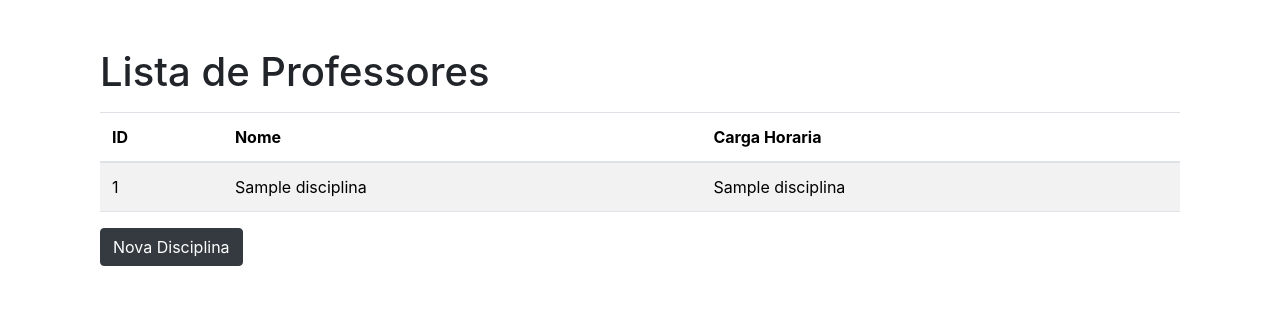
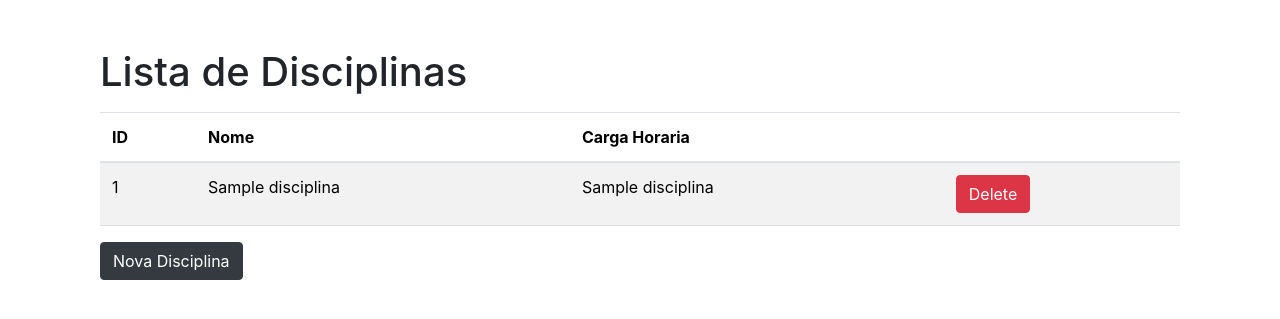
Before and after one commit to R4PTOR-C/QTS, a Flask app: page /disciplinas in a window 1280 px wide. Shown: the part 56-375 px from the top of the page. Run offline with Flask 3, Linux system fonts and the light colour scheme; a database or web service that is not in the repository returns one stand-in record (values such as "Sample title"); some libraries are stand-ins or nearby versions.

Commit message:
Join entre disicplinas e cursos

```diff
--- a/app.py
+++ b/app.py
@@ -1,6 +1,5 @@
 from flask import Flask, render_template, request, redirect, url_for
 from flask_bootstrap import Bootstrap
-
 import psycopg2
 
 app = Flask(__name__)
@@ -15,6 +14,7 @@ def connect_db():
         port='5432'
     )
 
+# Quicksort function
 def quicksort(arr, key=lambda x: x):
     if len(arr) <= 1:
         return arr
@@ -24,6 +24,7 @@ def quicksort(arr, key=lambda x: x):
     right = [x for x in arr if key(x) > key(pivot)]
     return quicksort(left, key) + middle + quicksort(right, key)
 
+#-----------------------------------------------------------------PROFESSORES------------------------------------------------------------------
 
 @app.route('/')
 def index():
@@ -52,6 +53,8 @@ def new_professor():
             print(f"Ocorreu um erro ao inserir o professor: {e}")
     return render_template('new.html')
 
+#-----------------------------------------------------------------DISCIPLINAS------------------------------------------------------------------
+
 @app.route('/disciplinas')
 def index_disciplinas():
     conn = connect_db()
@@ -61,11 +64,10 @@ def index_disciplinas():
     cur.close()
     conn.close()
 
-    # Ordenar os dados pela carga horária (segunda coluna, índice 1)
+    # Ordenar os dados pela carga horária (terceira coluna, índice 2)
     disciplinas = quicksort(disciplinas, key=lambda x: x[2])
 
     return render_template('disciplinas/indexDisciplina.html', disciplinas=disciplinas)
-
 
 @app.route('/new_disciplina', methods=['GET', 'POST'])
 def new_disciplina():
@@ -81,14 +83,34 @@ def new_disciplina():
             conn.close()
             return redirect(url_for('index_disciplinas'))
         except Exception as e:
-            print(f"Ocorreu um erro ao inserir o professor: {e}")
+            print(f"Ocorreu um erro ao inserir a disciplina: {e}")
     return render_template('disciplinas/newDisciplina.html')
+
+@app.route('/delete_disciplina/<int:id>', methods=['POST'])
+def delete_disciplina(id):
+    try:
+        conn = connect_db()
+        cur = conn.cursor()
+        cur.execute('DELETE FROM disciplinas WHERE id = %s', (id,))
+        conn.commit()
+        cur.close()
+        conn.close()
+        return redirect(url_for('index_disciplinas'))
+    except Exception as e:
+        print(f"Ocorreu um erro ao deletar o curso: {e}")
+        return redirect(url_for('index_disciplinas'))
+
+#-----------------------------------------------------------------CURSOS------------------------------------------------------------------
 
 @app.route('/cursos')
 def index_curso():
     conn = connect_db()
     cur = conn.cursor()
-    cur.execute('SELECT * FROM cursos')
+    cur.execute('''
+        SELECT cursos.id, cursos.nome, cursos.duracao, disciplinas.nome
+        FROM cursos
+        JOIN disciplinas ON cursos.disciplina = disciplinas.id
+    ''')
     cursos = cur.fetchall()
     cur.close()
     conn.close()
@@ -109,9 +131,29 @@ def new_curso():
             conn.close()
             return redirect(url_for('index_curso'))
         except Exception as e:
-            print(f"Ocorreu um erro ao inserir o professor: {e}")
-    return render_template('cursos/newCurso.html')
-# Adicione outras rotas e handlers conforme necessário
+            print(f"Ocorreu um erro ao inserir o curso: {e}")
+    else:
+        conn = connect_db()
+        cur = conn.cursor()
+        cur.execute('SELECT id, nome FROM disciplinas')
+        disciplinas = cur.fetchall()
+        cur.close()
+        conn.close()
+        return render_template('cursos/newCurso.html', disciplinas=disciplinas)
+
+@app.route('/delete_curso/<int:id>', methods=['POST'])
+def delete_curso(id):
+    try:
+        conn = connect_db()
+        cur = conn.cursor()
+        cur.execute('DELETE FROM cursos WHERE id = %s', (id,))
+        conn.commit()
+        cur.close()
+        conn.close()
+        return redirect(url_for('index_curso'))
+    except Exception as e:
+        print(f"Ocorreu um erro ao deletar o curso: {e}")
+        return redirect(url_for('index_curso'))
 
 if __name__ == '__main__':
     app.run(debug=True)
--- a/templates/cursos/newCurso.html
+++ b/templates/cursos/newCurso.html
@@ -26,7 +26,11 @@
             </div>
             <div class="form-group">
                 <label for="disciplina">Disciplina:</label>
-                <input type="text" class="form-control" id="disciplina" name="disciplina" required>
+                <select class="form-control" id="disciplina" name="disciplina" required>
+                    {% for disciplina in disciplinas %}
+                        <option value="{{ disciplina[0] }}">{{ disciplina[1] }}</option>
+                    {% endfor %}
+                </select>
             </div>
             <button type="submit" class="btn btn-dark">Adicionar</button>
         </form>
--- a/templates/disciplinas/indexDisciplina.html
+++ b/templates/disciplinas/indexDisciplina.html
@@ -14,13 +14,15 @@
 
 {% block content %}
 <div class="container">
-    <h1 class="mt-5">Lista de Professores</h1>
+    <h1 class="mt-5">Lista de Disciplinas</h1>
     <table class="table table-striped mt-3">
         <thead>
         <tr>
             <th>ID</th>
             <th>Nome</th>
             <th>Carga Horaria</th>
+            <th></th>
+
         </tr>
         </thead>
         <tbody>
@@ -29,6 +31,11 @@
             <td>{{ disciplina[0] }}</td>
             <td>{{ disciplina[1] }}</td>
             <td>{{ disciplina[2] }}</td>
+            <td>
+                <form action="{{ url_for('delete_disciplina', id=disciplina[0]) }}" method="post" style="display:inline;">
+                    <button type="submit" class="btn btn-danger">Delete</button>
+                </form>
+            </td>
         </tr>
         {% endfor %}
         </tbody>
--- a/templates/new.html
+++ b/templates/new.html
@@ -24,7 +24,7 @@
                 <label for="disciplina">Disciplina:</label>
                 <input type="text" class="form-control" id="disciplina" name="disciplina" required>
             </div>
-            <button type="submit" class="btn btn-primary">Adicionar</button>
+            <button type="submit" class="btn btn-dark">Adicionar</button>
         </form>
     </div>
     <!-- Bootstrap JS, Popper.js, and jQuery -->
```
Also changed, not shown: templates/cursos/indexCurso.html (+6 -1 lines).
